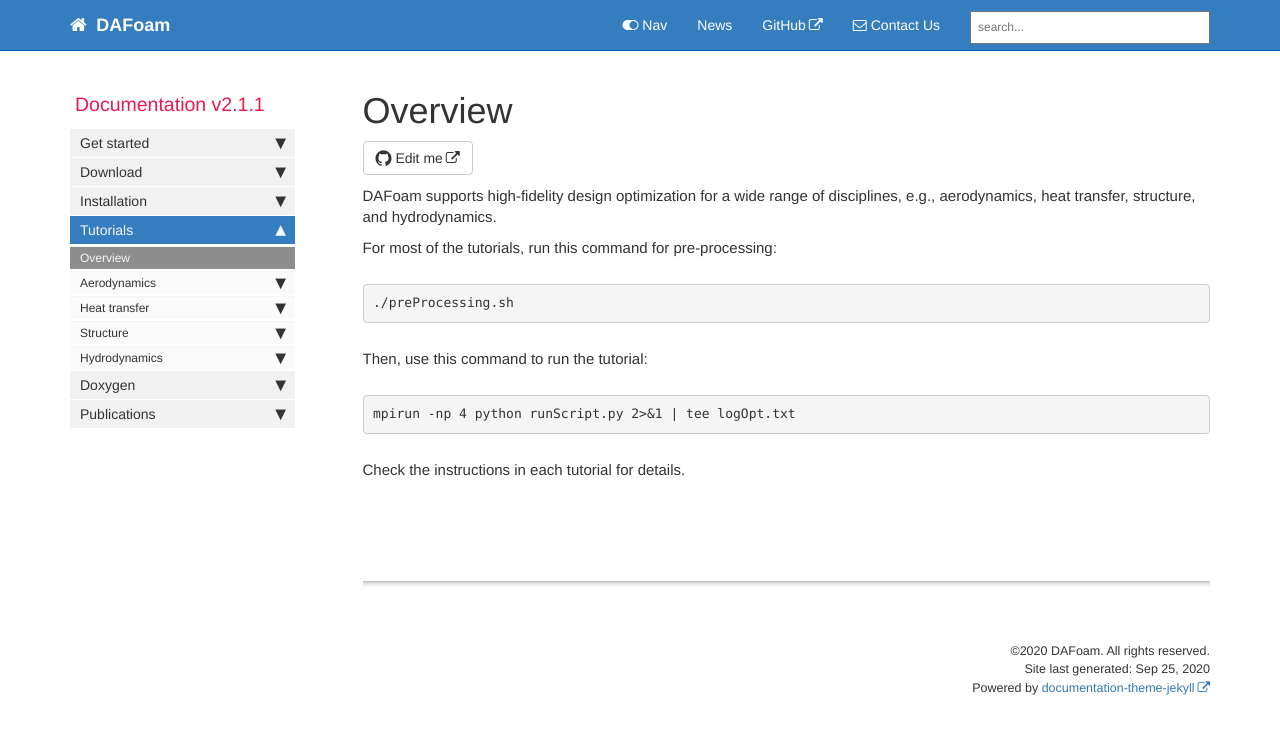
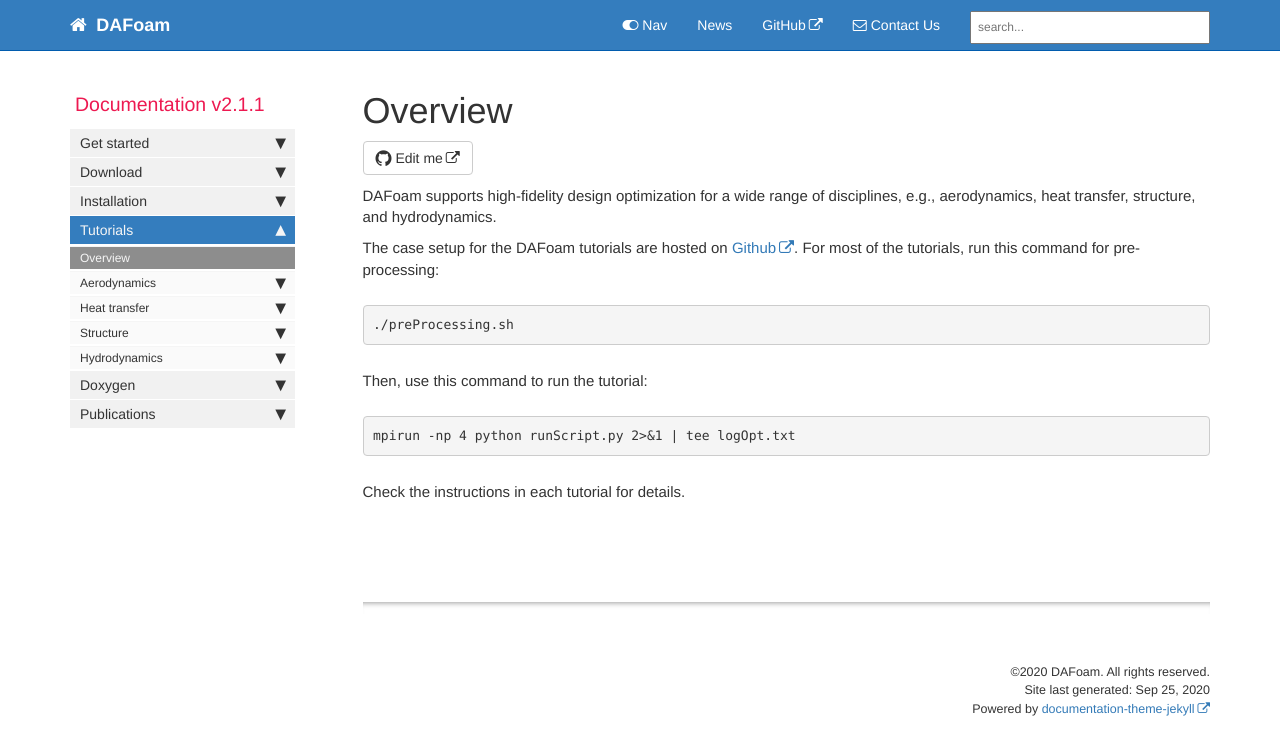
Before and after one commit to DAFoam/DAFoam.github.io, a Jekyll site: the page built from pages/mydoc/mydoc_tutorials_overview.md, in a window 1280 px wide. Shown: the top 755 px of the page. Built offline with Jekyll 4.4.1, drawn with Linux system fonts in a browser that asks for light colours; comment, search, counter and statistics services are not loaded.

Commit message:
content update

```diff
--- a/pages/mydoc/mydoc_tutorials_overview.md
+++ b/pages/mydoc/mydoc_tutorials_overview.md
@@ -9,7 +9,7 @@ folder: mydoc
 
 DAFoam supports high-fidelity design optimization for a wide range of disciplines, e.g., aerodynamics, heat transfer, structure, and hydrodynamics.
 
-For most of the tutorials, run this command for pre-processing:
+The case setup for the DAFoam tutorials are hosted on [Github](http://github.com/dafoam/tutorials). For most of the tutorials, run this command for pre-processing:
 
 <pre>
 ./preProcessing.sh
```
